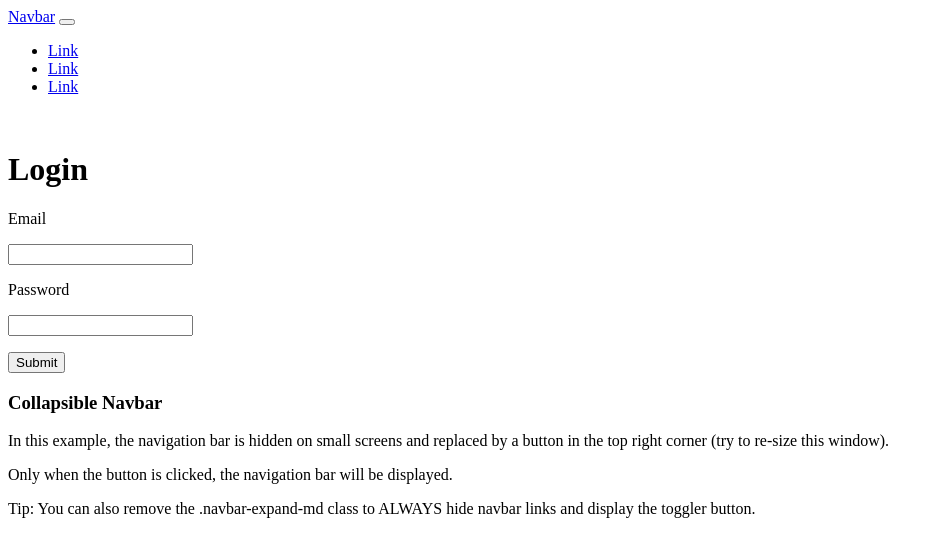
After one commit to CTSProject2022/Ecommerce_Project, a PHP site: page /login.php in a window 1280 px wide. The commit adds this page. Shown: the top 539 px of the page, without its empty margins (0-943 px from the left). Run offline with PHP 8.4, Linux system fonts and the light colour scheme.

Commit message:
implemented login functionality with basic design

```diff
--- /dev/null
+++ b/login.php
@@ -0,0 +1,67 @@
+<?php
+session_start(); // Running session on a page
+
+if (isset($_POST["login"])) {
+    echo "You clicked a button";  //output when button iss clicked
+
+    include "connection.php";    //connection to the data base
+
+    $email = $_POST["email"];       // POST must be in all caps
+    $password = $_POST["password"];
+
+    //my procederial code
+    $sql = "SELECT * FROM users WHERE users.email = '$email' "; // Find emails thare inside the data base
+    $result = mysqli_query($conn, $sql);
+
+    if (mysqli_num_rows($result) > 0) {
+        // output data of each row
+        while ($row = mysqli_fetch_assoc($result)) { // while loop
+            echo "You found an email"; //output
+
+            //Vertify Password
+            $db_password = $row["password"];
+            // row pull information from the database
+
+            if (password_verify($password, $db_password)) {
+                echo "Password match";
+
+                $_SESSION["user_id"] = $row["user_id"]; // Running session on a page
+                $_SESSION["first_name"] = $row["first_name"]; // Running session on a page
+                $_SESSION["last_name"] = $row["last_name"]; // Running session on a page
+                $_SESSION["user_type"] = $row["user_type"]; // Running session on a page
+
+                // Redirect User to another page Below code
+                //header("location: homepage.php");
+
+            } else {
+
+                echo "Password do not match";
+            }
+        }
+    } else {
+        echo "No email found";
+    }
+}
+
+
+
+
+
+include "header.php"; ?>
+
+<h1>Login</h1>
+
+
+<form action="login.php" method="post">
+
+    <p>Email</p>
+    <p><input type="text" name="email"></p>
+
+    <p>Password</p>
+    <p><input type="text" name="password"></p>
+
+    <p><input type="submit" name="login"></p>
+
+</form>
+
+<?php include "footer.php"; ?>
```
Also changed, not shown: homepage.php (+9 -0 lines), logout.php (added, +12 -0 lines).
